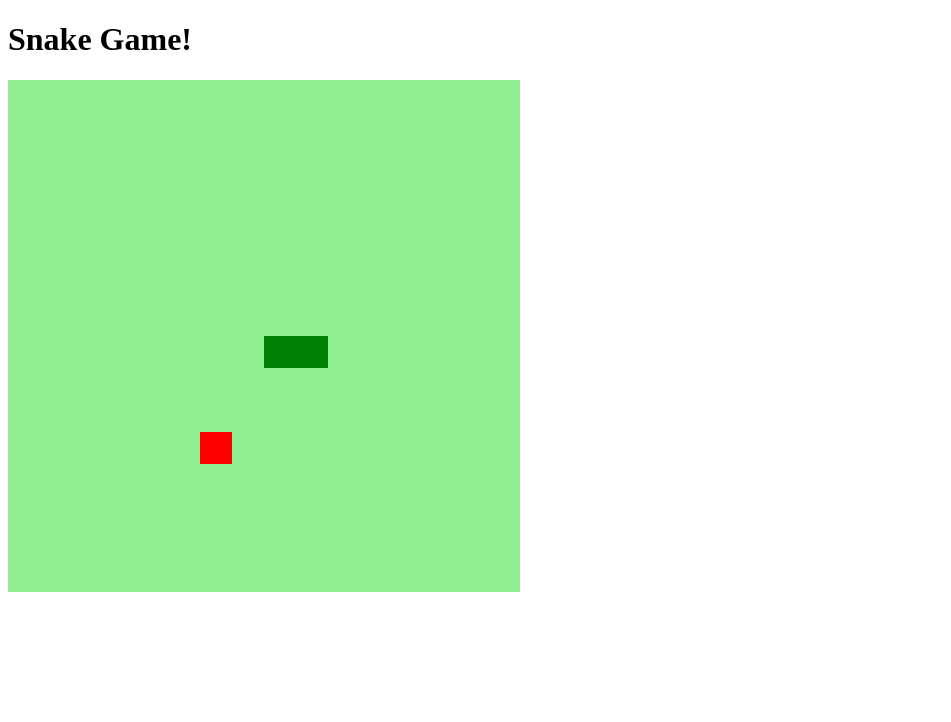
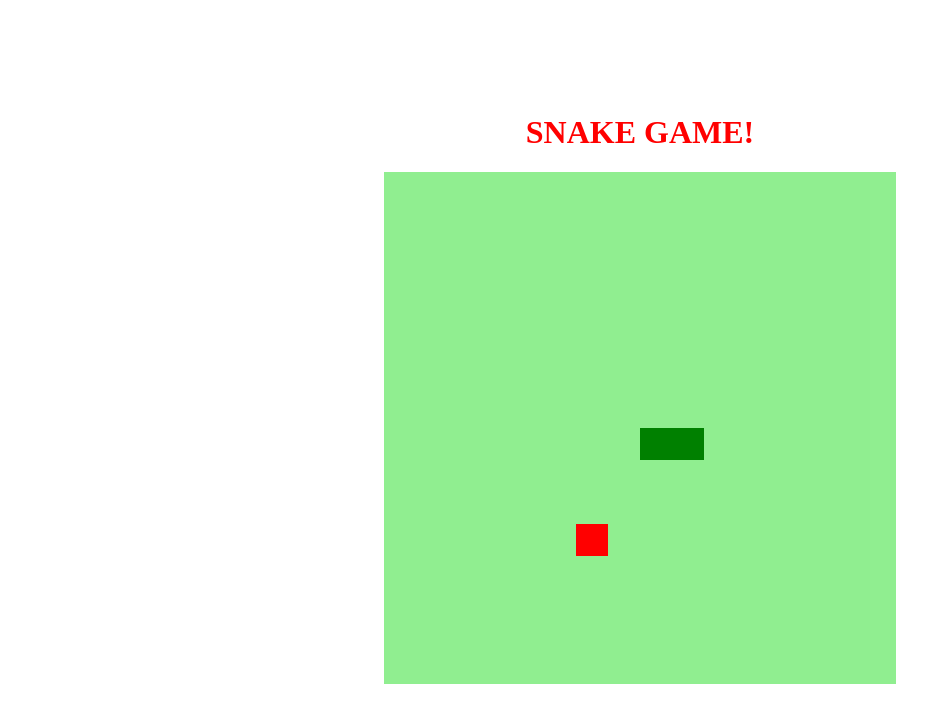
Before and after one commit to fernandocrespo18/Jogo-da-cobrinha, a plain HTML site: page index.html in a window 1280 px wide. Shown: the whole page, without its empty margins (0-951 px from the left). Drawn offline with Linux system fonts and the light colour scheme.

Commit message:
adicionar estilização ao body

```diff
--- a/index.html
+++ b/index.html
@@ -9,7 +9,7 @@
     <title>Snake Game</title>
 </head>
 <body>
-    <h1>Snake Game!</h1>
+    <h1>SNAKE GAME!</h1>
     <canvas id="snake" width="512" height="512"></canvas>
 
 </body>
--- a/style.css
+++ b/style.css
@@ -0,0 +1,9 @@
+body{
+    height: 95vh;
+    width: 95;
+    display: flex;
+    justify-content: center;
+    align-items: center;
+    flex-direction: column;
+    color: red
+}
```
